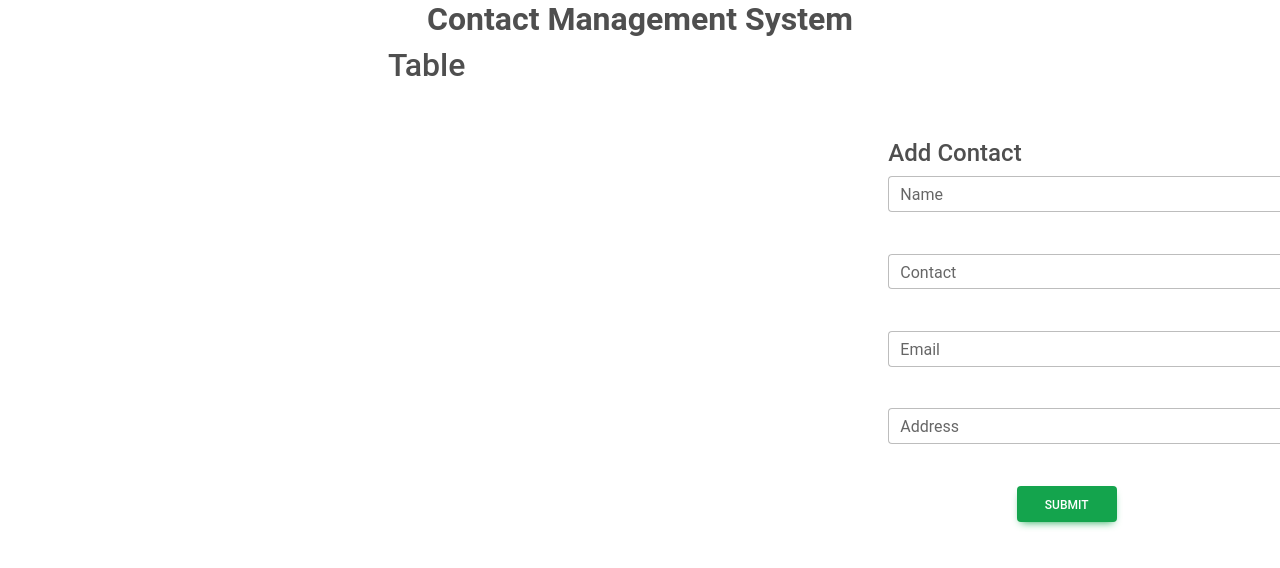
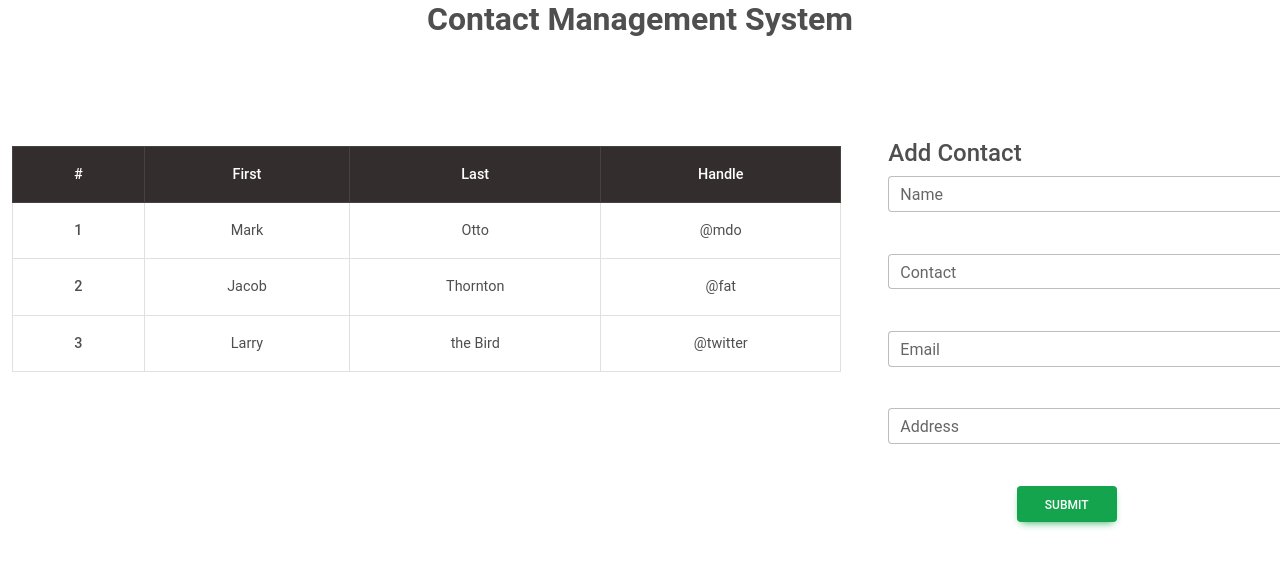
Before and after one commit to Moizasif/react-redux-crud, a React (Create React App) app: page / in a window 1280 px wide. Shown: the top 568 px of the page. Built offline with nearby package versions, Linux system fonts and the light colour scheme.

Commit message:
Add Actiontype on actions and add Static table

```diff
--- a/src/Home.js
+++ b/src/Home.js
@@ -1,6 +1,8 @@
 import React, {useState} from 'react';
-import { MDBContainer, MDBRow, MDBCol, MDBInput, MDBBtn, MDBTypography } from 'mdb-react-ui-kit';
+import { MDBContainer, MDBRow, MDBCol, MDBInput, MDBBtn, MDBTypography,MDBTable, MDBTableHead, MDBTableBody } from 'mdb-react-ui-kit';
+import {useDispatch,useSelector} from 'react-redux';
 import { makeStyles } from '@material-ui/core';
+import { addContactInitiate } from './redux/actions';
 
 const initialState = {
     name:"",
@@ -31,19 +33,51 @@ const Home = () => {
 
     //Destructuring
     const {name, contact, email , address} = state;
+    const dispatch = useDispatch();
 
-    const handleInputChange = () => {
-
+    const handleInputChange = (e) => {
+      let {name, value} = e.target;
+      setState({...state,[name]:value})
     }
 
-    const handleSubmit = () => {
-
+    const handleSubmit = (e) => {
+     e.preventDefault();
+     dispatch(addContactInitiate(state));
     }
     return (
         <MDBContainer fluid>
             <MDBRow>
                  <MDBCol md="8">
-                         <h2>Table</h2>
+                 <MDBTable style={{marginTop:"100px"}} bordered>
+      <MDBTableHead dark>
+        <tr>
+          <th scope='col'>#</th>
+          <th scope='col'>First</th>
+          <th scope='col'>Last</th>
+          <th scope='col'>Handle</th>
+        </tr>
+      </MDBTableHead>
+      <MDBTableBody>
+        <tr>
+          <th scope='row'>1</th>
+          <td>Mark</td>
+          <td>Otto</td>
+          <td>@mdo</td>
+        </tr>
+        <tr>
+          <th scope='row'>2</th>
+          <td>Jacob</td>
+          <td>Thornton</td>
+          <td>@fat</td>
+        </tr>
+        <tr>
+          <th scope='row'>3</th>
+          <td>Larry</td>
+          <td>the Bird</td>
+          <td>@twitter</td>
+        </tr>
+      </MDBTableBody>
+    </MDBTable>
                  </MDBCol>
                  <MDBCol md="4">
                          <form onSubmit={handleSubmit} className={classes.root}>
--- a/src/redux/actions.js
+++ b/src/redux/actions.js
@@ -0,0 +1,14 @@
+import * as types from './actionTypes';
+import db from '../firebase';
+
+const addContact = () => ({
+    type: types.ADD_CONTACT
+})
+
+export const addContactInitiate = (contact) => {
+    //Using dispatch beacause we are using redux thunk
+    return function(dispatch) {
+     db.collection("contacts").doc().set(contact);
+     dispatch(addContact());
+    }
+}
```
